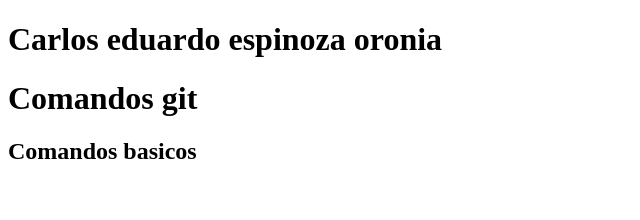
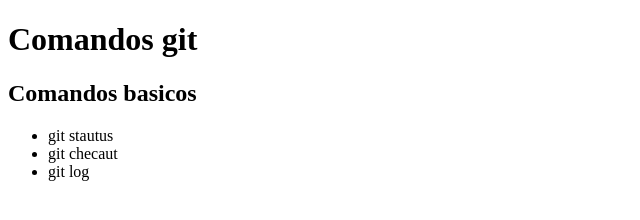
Before and after one commit to carlosE24/comando-git, a plain HTML site: page index.html in a window 1280 px wide. Shown: the whole page, without its empty margins (0-640 px from the left). Drawn offline with Linux system fonts and the light colour scheme.

Commit message:
comandos git

```diff
--- a/index.html
+++ b/index.html
@@ -5,8 +5,12 @@
     <title>Comandos git</title>
 </head>
 <body>
-    <h1>Carlos eduardo espinoza oronia</h1>
     <h1>Comandos git</h1>
     <h2>Comandos basicos</h2>
+    <ul>
+        <li>git stautus</li>
+        <li>git checaut</li>
+        <li>git log</li>
+    </ul>
 </body>
 </html>
```
